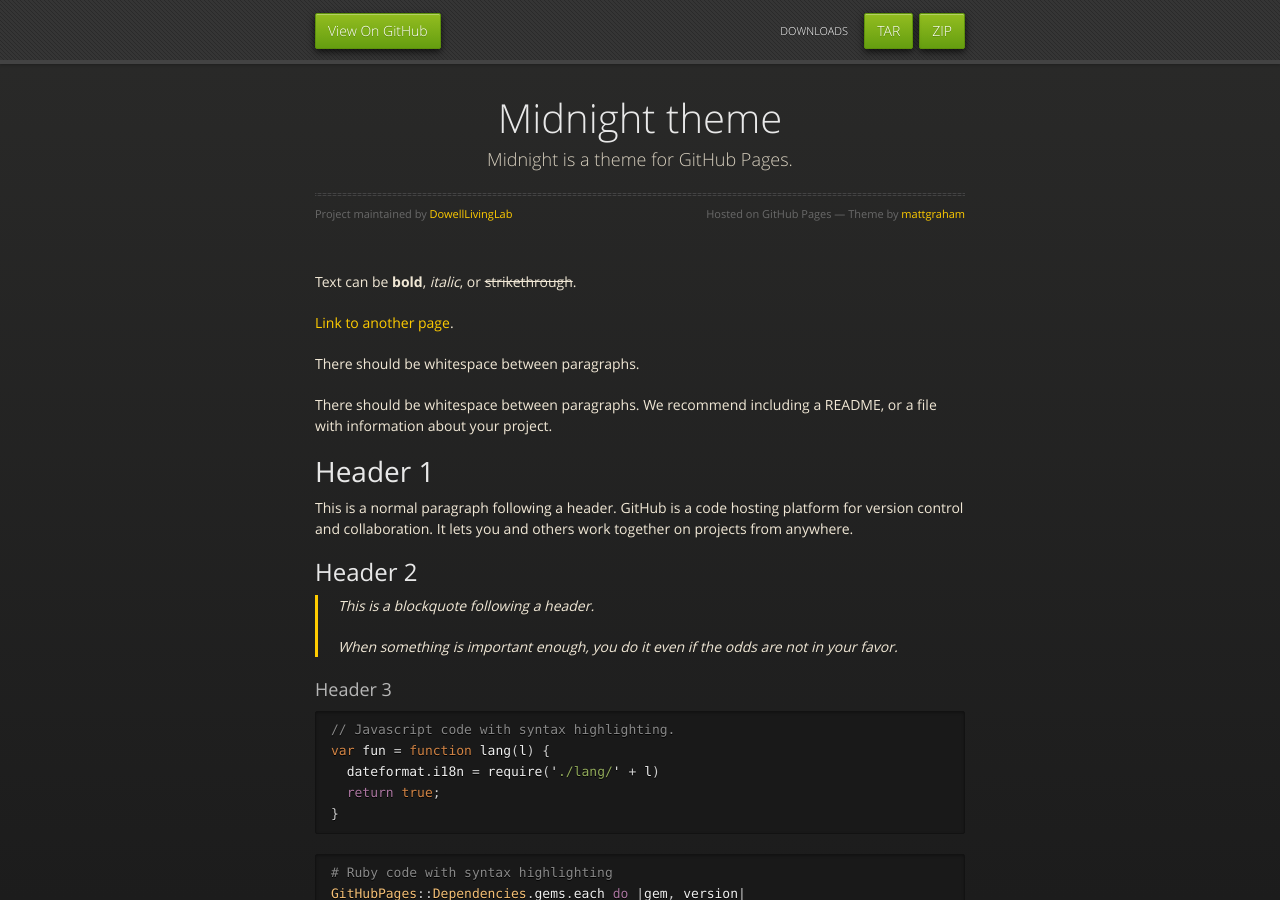
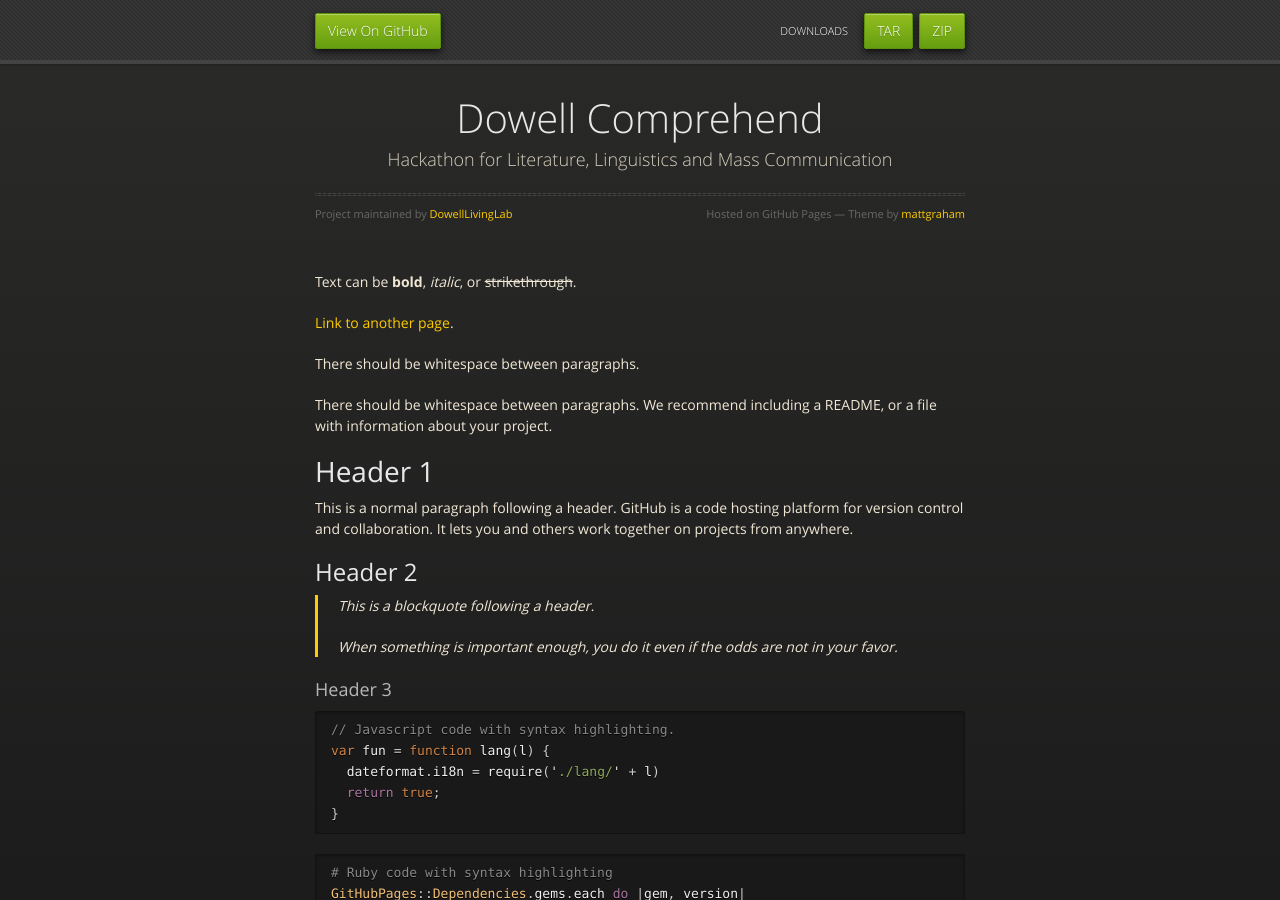
Before and after one commit to DowellLivingLab/Dowell-Comprehend, a Jekyll site: the page built from index.md, in a window 1280 px wide and 900 px high. Built offline with Jekyll 4.4.1, drawn with Linux system fonts in a browser that asks for light colours.

Commit message:
Update _config.yml

```diff
--- a/_config.yml
+++ b/_config.yml
@@ -1,5 +1,5 @@
-title: Midnight theme
-description: Midnight is a theme for GitHub Pages.
+title: Dowell Comprehend
+description: Hackathon for Literature, Linguistics and Mass Communication
 show_downloads: true
 google_analytics:
 theme: jekyll-theme-midnight
```
